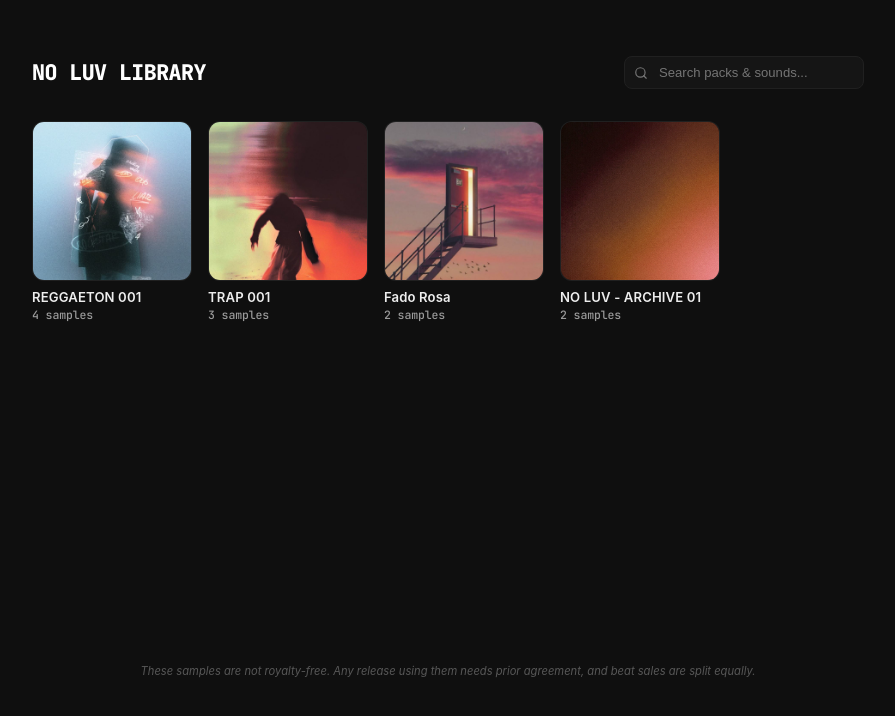
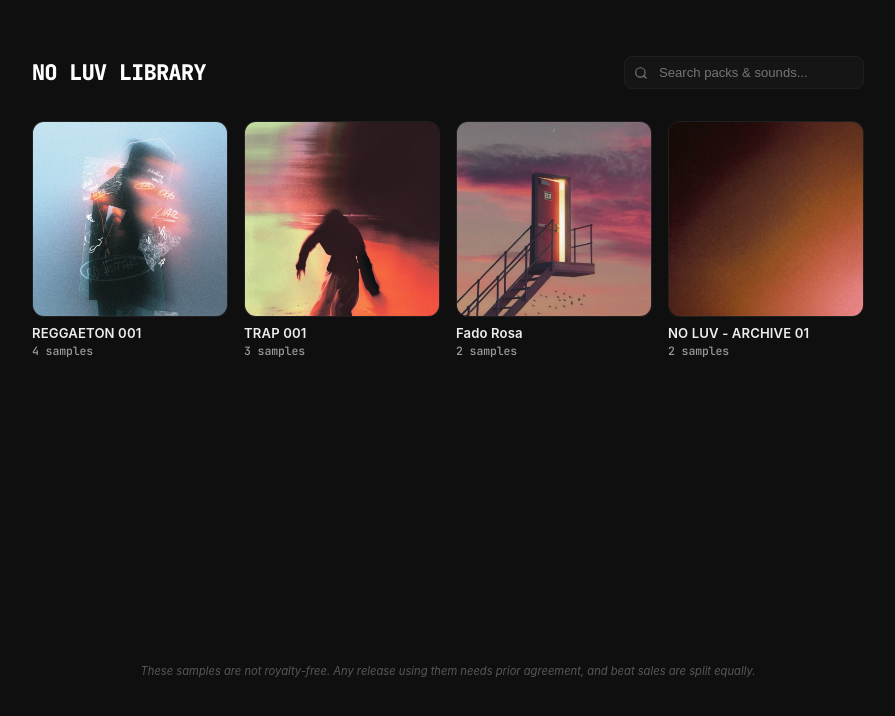
Before and after one commit to BarrosoA/samplelibrary, a React (Vite) app: page / in a window 1280 px wide. Shown: the top 716 px of the page, without its empty margins (192-1087 px from the left). Built offline with nearby package versions, Linux system fonts and the light colour scheme.

Commit message:
update catalogue [studio manager] 2026-10-10 06:17:25

```diff
--- a/public/tracks.json
+++ b/public/tracks.json
@@ -102,7 +102,7 @@
           "id": "untitled-pack-0834-1-095",
           "title": "MORENITA C#PHRYGIAN @noluvmusic",
           "bpm": 100,
-          "key": "C",
+          "key": "C#",
           "instrument": "Master Sample",
           "duration": 269.99,
           "peaks": [91,95,98,98,95,94,91,96,96,98,97,100,98,99,97,99,99,95,97,96,92,89,15,4,2,1,1,1,29,56,57,59,56,63,57,58,30,6,28,66,85,83,83,82,67,75,62,2,1,29,69,74,70,69,72,76,70,59,1,1,71,76,75,75,65,1,1,29,40,41,34,33,1,1,29,9,1,29,75,79,83,77,61,1,28,57,82,89,86,65,1,1,43,46,56,56,54,50,53,51],
--- a/src/data/tracks.json
+++ b/src/data/tracks.json
@@ -102,7 +102,7 @@
           "id": "untitled-pack-0834-1-095",
           "title": "MORENITA C#PHRYGIAN @noluvmusic",
           "bpm": 100,
-          "key": "C",
+          "key": "C#",
           "instrument": "Master Sample",
           "duration": 269.99,
           "peaks": [91,95,98,98,95,94,91,96,96,98,97,100,98,99,97,99,99,95,97,96,92,89,15,4,2,1,1,1,29,56,57,59,56,63,57,58,30,6,28,66,85,83,83,82,67,75,62,2,1,29,69,74,70,69,72,76,70,59,1,1,71,76,75,75,65,1,1,29,40,41,34,33,1,1,29,9,1,29,75,79,83,77,61,1,28,57,82,89,86,65,1,1,43,46,56,56,54,50,53,51],
--- a/src/styles/main.css
+++ b/src/styles/main.css
@@ -156,7 +156,7 @@
 /* Grid of Packs */
 .packs-grid {
   display: grid;
-  grid-template-columns: repeat(4, minmax(0, 160px));
+  grid-template-columns: repeat(4, minmax(0, 1fr));
   gap: 20px 16px;
 }
 
@@ -1815,7 +1815,7 @@
 
 @media (max-width: 768px) {
   .packs-grid {
-    grid-template-columns: repeat(3, minmax(0, 160px));
+    grid-template-columns: repeat(4, minmax(0, 1fr));
     gap: 16px 12px;
   }
   .album-hero {
```
